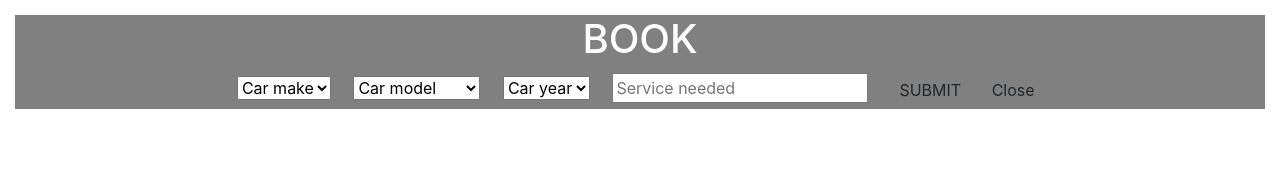
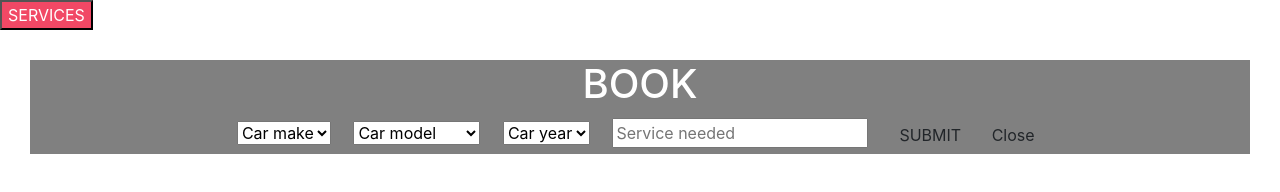
Before and after one commit to trever254/G-point, a plain HTML site: page index.html in a window 1280 px wide. Drawn offline with nearby package versions, Linux system fonts and the light colour scheme.

Commit message:
added button

```diff
--- a/css/styles.css
+++ b/css/styles.css
@@ -13,3 +13,7 @@ label{
     background-color: white;
     color: b;
 }
+button{
+    background-color: rgb(241, 72, 101);
+    color: white;
+}
--- a/index.html
+++ b/index.html
@@ -6,10 +6,10 @@
         <link href="css/styles.css" rel="stylesheet" type="text/css">
     </head>
        <body>
-
-
+        <button onclick="myFunction()">SERVICES</button>
+        <div id="myForm">
         <div class="form-popup" id="myForm">
-            <form action="/action_page.php" class="form-container">
+            <form class="form-container">
               <h1>BOOK</h1>
 
               <label for="car make"></label>
@@ -43,7 +43,7 @@
               <button type="submit" class="btn cancel" onclick="closeForm()">Close</button>
             </form>
           </div>
-
+        </div>
 
 
 
```
